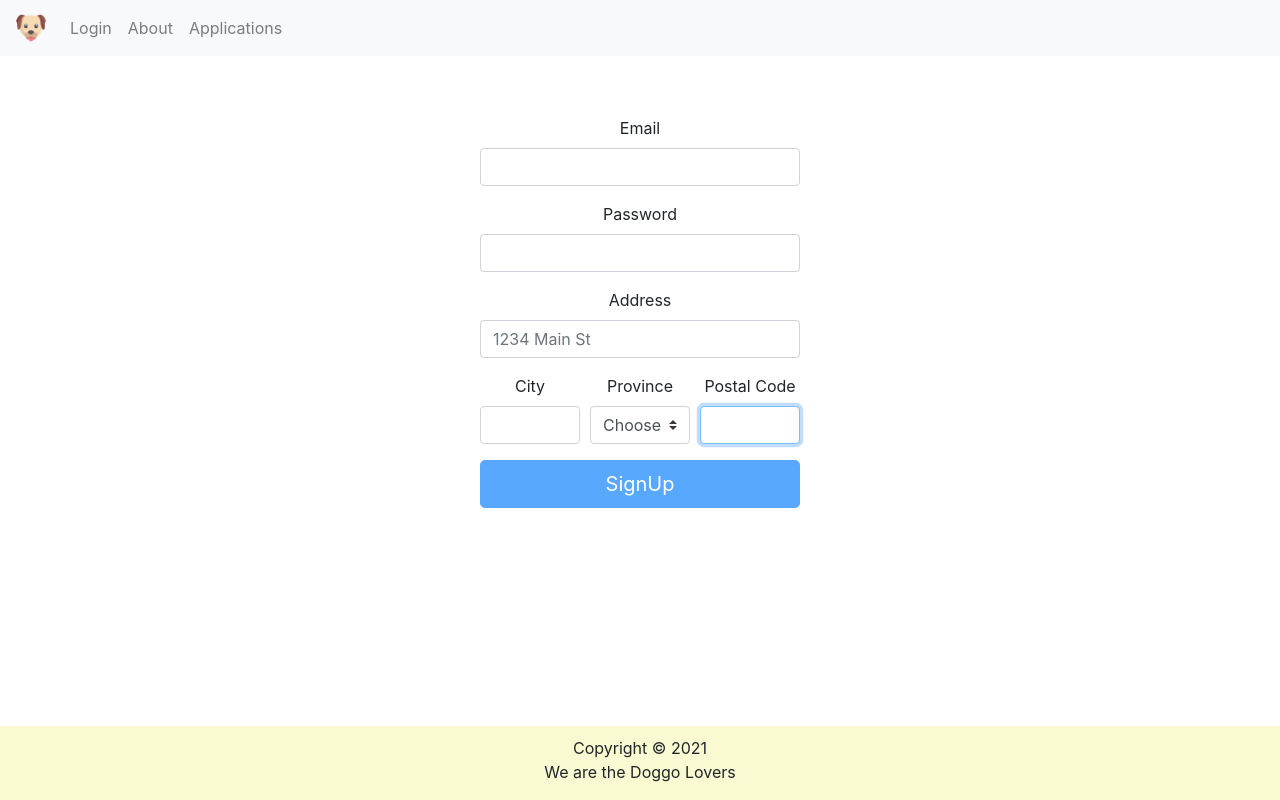
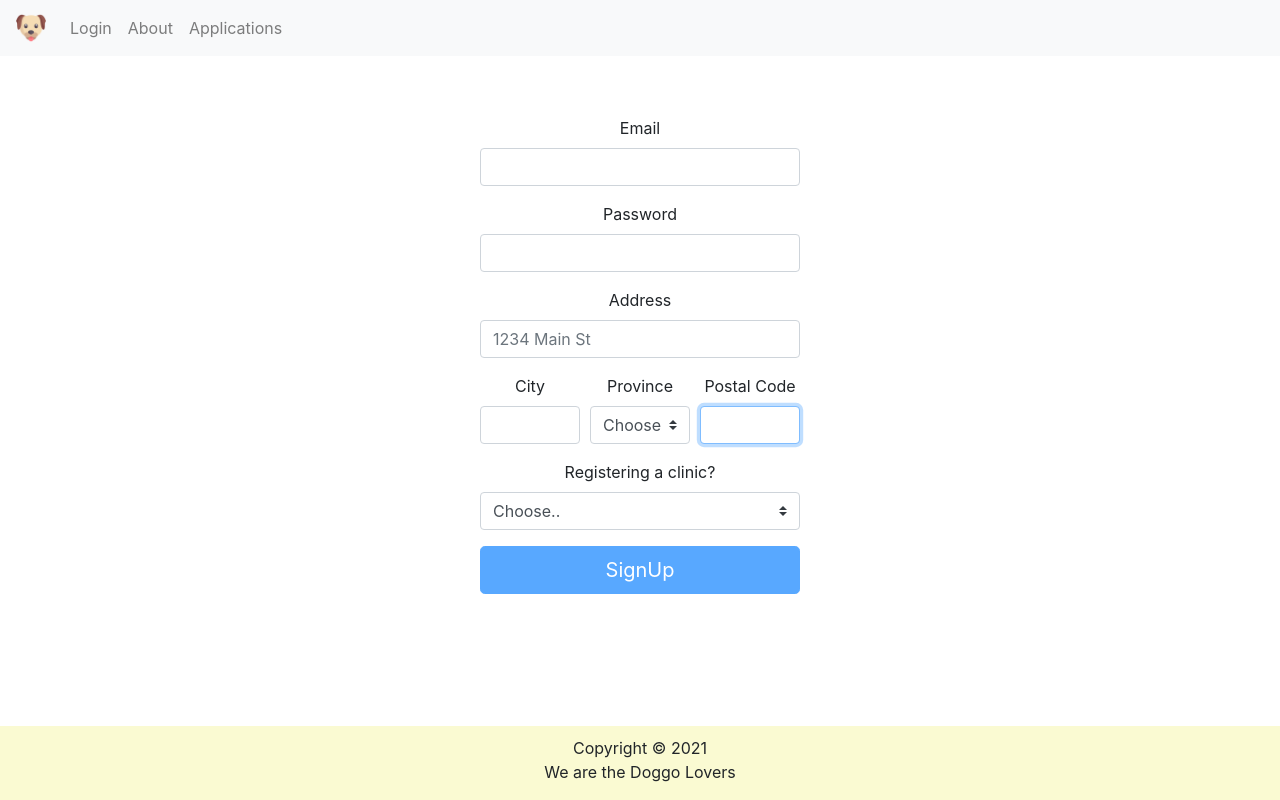
Before and after one commit to jchua24/pinder, a React (Create React App) app in the folder pet-adoption/: page /signup in a window 1280 px wide. Built offline with nearby package versions, Linux system fonts and the light colour scheme.

Commit message:
updated the sign up page

```diff
--- a/pet-adoption/src/components/Signup/Signup.js
+++ b/pet-adoption/src/components/Signup/Signup.js
@@ -13,6 +13,7 @@ class SignUp extends React.Component {
       city: "",
       province: "",
       postal: "",
+      isClinic: ""
     };
   }
 
@@ -23,7 +24,8 @@ class SignUp extends React.Component {
       this.state.address.length > 0 &&
       this.state.city.length > 0 &&
       this.state.province !== "" &&
-      this.state.postal.length > 0
+      this.state.postal.length > 0 &&
+      this.state.clinic.length > 0
     );
   }
 
@@ -114,6 +116,26 @@ class SignUp extends React.Component {
             </Form.Group>
           </Form.Row>
 
+
+          {/* <Form.Group controlId="formGridCheckbox">
+            <Form.Check type="checkbox" label="Please check this box if you are registering for a clinic" />
+          </Form.Group> */}
+
+          <Form.Group controlId="clinicSelection">
+            <Form.Label>Registering a clinic?</Form.Label>
+            <Form.Control
+              as="select"
+              custom
+              onChange={(e) => this.setState({ isClinic: e.target.value })}
+            >
+              <option selected value="">
+                  Choose..
+              </option>
+              <option value="Yes">Yes</option>
+              <option value="No">No</option>
+            </Form.Control>
+          </Form.Group>
+
           <Button
             block
             size="lg"
```
